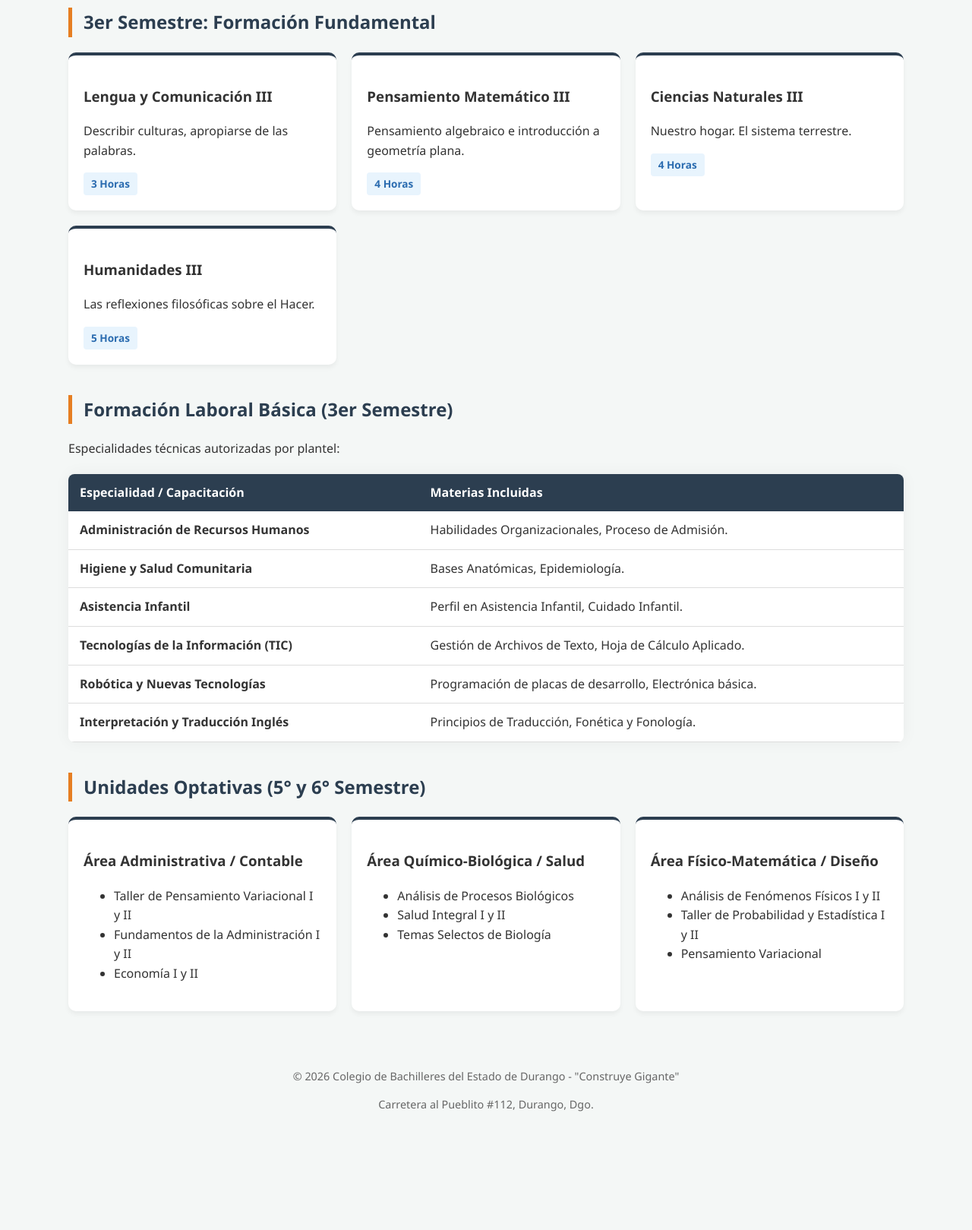
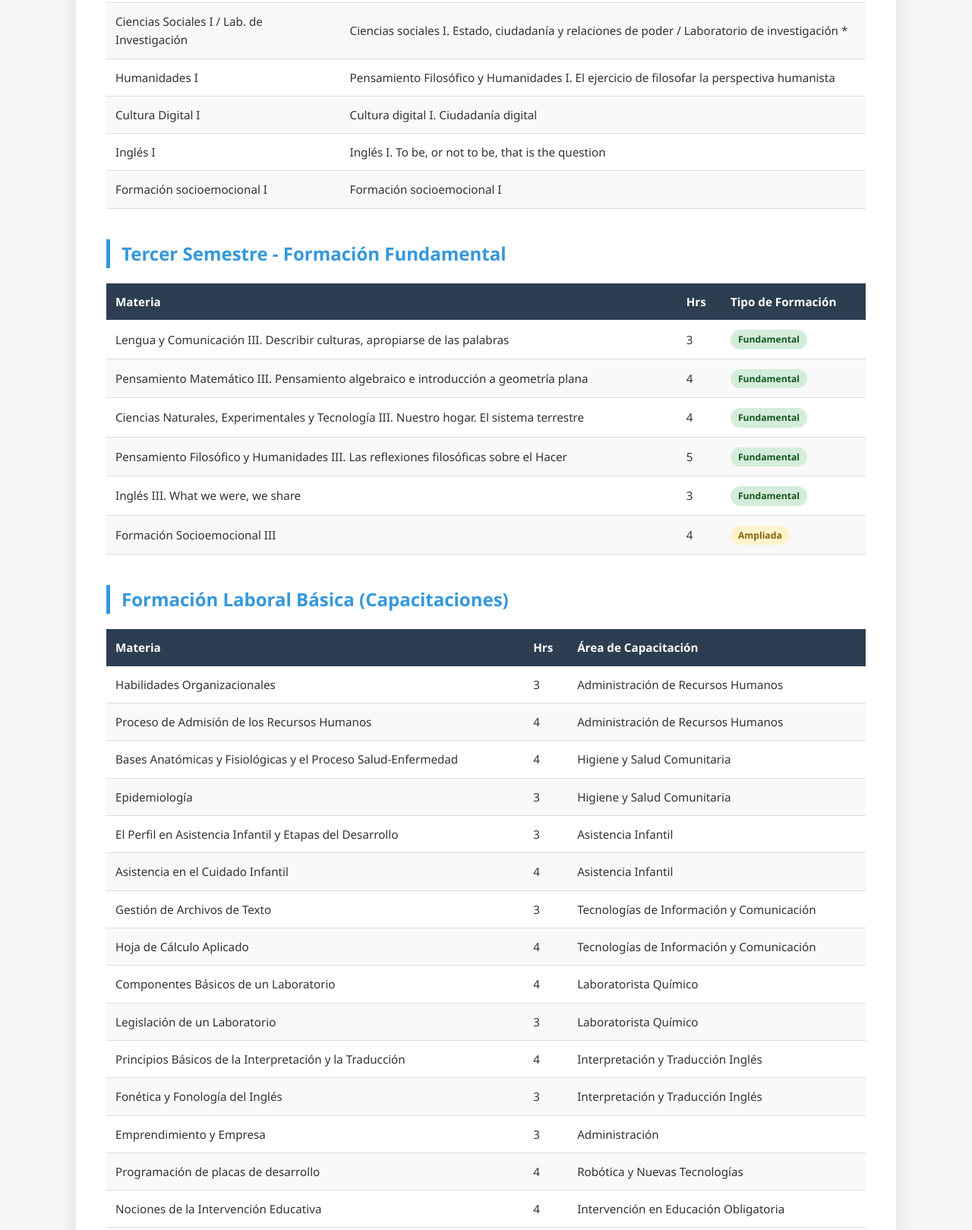
Before and after one commit to ezamarripa-creator/MALLA_CURRICULAR_NEM-2025_COBAED, a plain HTML site: page index.html in a window 1280 px wide. Shown: the part 833-2452 px from the top of the page at 76% size. Before the commit the page ends 2353 px from the top, so only its background shows below. Drawn offline with Linux system fonts and the light colour scheme.

Commit message:
Update index.html

```diff
--- a/index.html
+++ b/index.html
@@ -7,10 +7,11 @@
     <style>
         :root {
             --primary-color: #2c3e50;
-            --accent-color: #e67e22;
+            --secondary-color: #e74c3c;
+            --accent-color: #3498db;
             --bg-color: #f4f7f6;
-            --card-bg: #ffffff;
             --text-color: #333;
+            --white: #ffffff;
         }
 
         body {
@@ -19,249 +20,212 @@
             color: var(--text-color);
             line-height: 1.6;
             margin: 0;
-            padding: 0;
+            padding: 20px;
+        }
+
+        .container {
+            max-width: 1000px;
+            margin: 0 auto;
+            background: var(--white);
+            padding: 40px;
+            border-radius: 12px;
+            box-shadow: 0 10px 25px rgba(0,0,0,0.1);
         }
 
         header {
-            background: linear-gradient(135deg, #00467f, #a5c7e7);
-            color: white;
-            padding: 40px 20px;
             text-align: center;
-            box-shadow: 0 2px 10px rgba(0,0,0,0.1);
+            border-bottom: 3px solid var(--primary-color);
+            margin-bottom: 30px;
+            padding-bottom: 20px;
         }
 
-        .container {
-            max-width: 1100px;
-            margin: 20px auto;
-            padding: 0 20px;
+        .logo-text {
+            font-weight: bold;
+            font-size: 1.5em;
+            color: var(--primary-color);
+            text-transform: uppercase;
+            letter-spacing: 2px;
         }
 
-        .download-section {
+        h1 { color: var(--primary-color); margin-bottom: 5px; }
+        h2 { color: var(--accent-color); border-left: 5px solid var(--accent-color); padding-left: 15px; margin-top: 40px; }
+        h3 { color: var(--secondary-color); font-size: 1.1em; }
+
+        .download-container {
             text-align: center;
             margin: 30px 0;
         }
 
         .btn-download {
-            background-color: var(--accent-color);
-            color: white;
+            background-color: var(--secondary-color);
+            color: var(--white);
             padding: 15px 30px;
             text-decoration: none;
             border-radius: 50px;
             font-weight: bold;
-            transition: transform 0.3s, background-color 0.3s;
-            display: inline-block;
-            box-shadow: 0 4px 15px rgba(230, 126, 34, 0.4);
+            transition: all 0.3s ease;
+            display: inline-flex;
+            align-items: center;
+            box-shadow: 0 4px 15px rgba(231, 76, 60, 0.4);
         }
 
         .btn-download:hover {
-            background-color: #d35400;
-            transform: translateY(-3px);
-        }
-
-        h2 {
-            color: var(--primary-color);
-            border-left: 5px solid var(--accent-color);
-            padding-left: 15px;
-            margin-top: 40px;
-        }
-
-        .grid {
-            display: grid;
-            grid-template-columns: repeat(auto-fit, minmax(300px, 1fr));
-            gap: 20px;
-            margin-top: 20px;
-        }
-
-        .card {
-            background: var(--card-bg);
-            padding: 20px;
-            border-radius: 10px;
-            box-shadow: 0 4px 6px rgba(0,0,0,0.05);
-            border-top: 4px solid var(--primary-color);
+            background-color: #c0392b;
+            transform: translateY(-2px);
+            box-shadow: 0 6px 20px rgba(231, 76, 60, 0.6);
         }
 
         table {
             width: 100%;
             border-collapse: collapse;
-            background: white;
             margin: 20px 0;
-            border-radius: 8px;
-            overflow: hidden;
-            box-shadow: 0 0 20px rgba(0,0,0,0.05);
+            font-size: 0.95em;
         }
 
         th {
             background-color: var(--primary-color);
-            color: white;
+            color: var(--white);
             text-align: left;
-            padding: 12px 15px;
+            padding: 12px;
         }
 
         td {
-            padding: 12px 15px;
+            padding: 12px;
             border-bottom: 1px solid #ddd;
         }
 
-        tr:hover {
-            background-color: #f1f1f1;
+        tr:nth-child(even) { background-color: #f9f9f9; }
+        tr:hover { background-color: #f1f1f1; }
+
+        .info-panel {
+            background: #eef2f3;
+            padding: 20px;
+            border-radius: 8px;
+            margin-bottom: 20px;
+            font-size: 0.9em;
+        }
+
+        footer {
+            margin-top: 50px;
+            text-align: center;
+            font-size: 0.85em;
+            color: #777;
+            border-top: 1px solid #eee;
+            padding-top: 20px;
         }
 
         .badge {
             display: inline-block;
-            padding: 4px 10px;
-            border-radius: 4px;
-            font-size: 0.85em;
+            padding: 3px 10px;
+            border-radius: 20px;
+            font-size: 0.8em;
             font-weight: bold;
         }
+        .fundamental { background: #d4edda; color: #155724; }
+        .ampliada { background: #fff3cd; color: #856404; }
 
-        .fundamental { background: #e8f4fd; color: #2b6cb0; }
-        .laboral { background: #fff5f5; color: #c53030; }
-
-        footer {
-            text-align: center;
-            padding: 40px;
-            font-size: 0.9em;
-            color: #666;
+        @media (max-width: 600px) {
+            .container { padding: 15px; }
+            table { font-size: 0.8em; }
+            th, td { padding: 8px; }
         }
     </style>
 </head>
 <body>
 
+<div class="container">
     <header>
-    <h1>Implementación Marco Curricular Común 2025</h1>
-    <p>Colegio de Bachilleres del Estado de Durango (COBAED)</p>
+        <div class="logo-text">CONSTRUYENDO LA RUTA </div>
+        <p>HACIA UNA MEJORA CONTINUA</p>
+        <h1>Implementación del Marco Curricular Común 2025</h1>
+        <p><strong>COBAED</strong> - Colegio de Bachilleres del Estado de Durango</p>
     </header>
 
-<div class="container">
-
-    <div class="download-section">
-        <a href="https://drive.google.com/file/d/1vWbLgZ6JwMroCU294mIQ-GHSYUBLHKxx/view?usp=drive_link" target="_blank" class="btn-download">
-            📩 Descargar Oficio Original (PDF)
+    <div class="download-container">
+        <a href="https://drive.google.com/file/d/1yyyYtUr3y_tq8jbgBGDBDZ4ly_X2fjrT/view?usp=drive_link" class="btn-download" target="_blank">
+            ⬇️ Descargar PDF Original
         </a>
     </div>
 
-    <section>
-        <h2>1er Semestre: Transición de Unidades (UAC)</h2>
+    <div class="info-panel">
+        <strong>Documentos de Referencia:</strong><br>
+        • Primer Semestre: Oficio DGCB/1315/202<br>
+        • Tercer Semestre: Oficio No. DiAc/173/2026
+    </div>
+
+    <h2>Primer Semestre (MCCEMS 2025)</h2>
     <table>
         <thead>
             <tr>
-                    <th>Modelo Anterior (UAC)</th>
+                <th>UAC (Modelo Anterior)</th>
                 <th>Asignatura (MCCEMS 2025)</th>
             </tr>
         </thead>
         <tbody>
             <tr><td>Lengua y Comunicación I</td><td>Lengua y comunicación I. Leer y escribir para pensarnos juntos</td></tr>
             <tr><td>Pensamiento Matemático I</td><td>Pensamiento matemático I. Pensamiento aritmético</td></tr>
-                <tr><td>La materia y sus interacciones</td><td>Ciencias Naturales, Tecnología I. Invitación a la ciencia</td></tr>
-                <tr><td>Ciencias Sociales I / Lab. Investigación</td><td>Ciencias sociales I. Estado, ciudadanía y relaciones de poder</td></tr>
-                <tr><td>Humanidades I</td><td>Pensamiento Filosófico y Humanidades I. El ejercicio de filosofar</td></tr>
+            <tr><td>La materia y sus interacciones</td><td>Ciencias Naturales, Experimentales y Tecnología I. Invitación a la ciencia. Naturaleza de la materia</td></tr>
+            <tr><td>Ciencias Sociales I / Lab. de Investigación</td><td>Ciencias sociales I. Estado, ciudadanía y relaciones de poder / Laboratorio de investigación *</td></tr>
+            <tr><td>Humanidades I</td><td>Pensamiento Filosófico y Humanidades I. El ejercicio de filosofar la perspectiva humanista</td></tr>
             <tr><td>Cultura Digital I</td><td>Cultura digital I. Ciudadanía digital</td></tr>
             <tr><td>Inglés I</td><td>Inglés I. To be, or not to be, that is the question</td></tr>
+            <tr><td>Formación socioemocional I</td><td>Formación socioemocional I</td></tr>
         </tbody>
     </table>
-    </section>
 
-    <section>
-        <h2>3er Semestre: Formación Fundamental</h2>
-        <div class="grid">
-            <div class="card">
-                <h3>Lengua y Comunicación III</h3>
-                <p>Describir culturas, apropiarse de las palabras.</p>
-                <span class="badge fundamental">3 Horas</span>
-            </div>
-            <div class="card">
-                <h3>Pensamiento Matemático III</h3>
-                <p>Pensamiento algebraico e introducción a geometría plana.</p>
-                <span class="badge fundamental">4 Horas</span>
-            </div>
-            <div class="card">
-                <h3>Ciencias Naturales III</h3>
-                <p>Nuestro hogar. El sistema terrestre.</p>
-                <span class="badge fundamental">4 Horas</span>
-            </div>
-            <div class="card">
-                <h3>Humanidades III</h3>
-                <p>Las reflexiones filosóficas sobre el Hacer.</p>
-                <span class="badge fundamental">5 Horas</span>
-            </div>
-        </div>
-    </section>
-
-    <section>
-        <h2>Formación Laboral Básica (3er Semestre)</h2>
-        <p>Especialidades técnicas autorizadas por plantel:</p>
+    <h2>Tercer Semestre - Formación Fundamental</h2>
     <table>
         <thead>
             <tr>
-                    <th>Especialidad / Capacitación</th>
-                    <th>Materias Incluidas</th>
+                <th>Materia</th>
+                <th>Hrs</th>
+                <th>Tipo de Formación</th>
             </tr>
         </thead>
         <tbody>
-                <tr>
-                    <td><b>Administración de Recursos Humanos</b></td>
-                    <td>Habilidades Organizacionales, Proceso de Admisión.</td>
-                </tr>
-                <tr>
-                    <td><b>Higiene y Salud Comunitaria</b></td>
-                    <td>Bases Anatómicas, Epidemiología.</td>
-                </tr>
-                <tr>
-                    <td><b>Asistencia Infantil</b></td>
-                    <td>Perfil en Asistencia Infantil, Cuidado Infantil.</td>
-                </tr>
-                <tr>
-                    <td><b>Tecnologías de la Información (TIC)</b></td>
-                    <td>Gestión de Archivos de Texto, Hoja de Cálculo Aplicado.</td>
-                </tr>
-                <tr>
-                    <td><b>Robótica y Nuevas Tecnologías</b></td>
-                    <td>Programación de placas de desarrollo, Electrónica básica.</td>
-                </tr>
-                <tr>
-                    <td><b>Interpretación y Traducción Inglés</b></td>
-                    <td>Principios de Traducción, Fonética y Fonología.</td>
-                </tr>
+            <tr><td>Lengua y Comunicación III. Describir culturas, apropiarse de las palabras</td><td>3</td><td><span class="badge fundamental">Fundamental</span></td></tr>
+            <tr><td>Pensamiento Matemático III. Pensamiento algebraico e introducción a geometría plana</td><td>4</td><td><span class="badge fundamental">Fundamental</span></td></tr>
+            <tr><td>Ciencias Naturales, Experimentales y Tecnología III. Nuestro hogar. El sistema terrestre</td><td>4</td><td><span class="badge fundamental">Fundamental</span></td></tr>
+            <tr><td>Pensamiento Filosófico y Humanidades III. Las reflexiones filosóficas sobre el Hacer</td><td>5</td><td><span class="badge fundamental">Fundamental</span></td></tr>
+            <tr><td>Inglés III. What we were, we share</td><td>3</td><td><span class="badge fundamental">Fundamental</span></td></tr>
+            <tr><td>Formación Socioemocional III</td><td>4</td><td><span class="badge ampliada">Ampliada</span></td></tr>
         </tbody>
     </table>
-    </section>
 
-    <section>
-        <h2>Unidades Optativas (5° y 6° Semestre)</h2>
-        <div class="grid">
-            <div class="card">
-                <h3>Área Administrativa / Contable</h3>
-                <ul>
-                    <li>Taller de Pensamiento Variacional I y II</li>
-                    <li>Fundamentos de la Administración I y II</li>
-                    <li>Economía I y II</li>
-                </ul>
-            </div>
-            <div class="card">
-                <h3>Área Químico-Biológica / Salud</h3>
-                <ul>
-                    <li>Análisis de Procesos Biológicos</li>
-                    <li>Salud Integral I y II</li>
-                    <li>Temas Selectos de Biología</li>
-                </ul>
-            </div>
-            <div class="card">
-                <h3>Área Físico-Matemática / Diseño</h3>
-                <ul>
-                    <li>Análisis de Fenómenos Físicos I y II</li>
-                    <li>Taller de Probabilidad y Estadística I y II</li>
-                    <li>Pensamiento Variacional</li>
-                </ul>
-            </div>
-        </div>
-    </section>
-
-</div>
+    <h2>Formación Laboral Básica (Capacitaciones)</h2>
+    <table>
+        <thead>
+            <tr>
+                <th>Materia</th>
+                <th>Hrs</th>
+                <th>Área de Capacitación</th>
+            </tr>
+        </thead>
+        <tbody>
+            <tr><td>Habilidades Organizacionales</td><td>3</td><td>Administración de Recursos Humanos</td></tr>
+            <tr><td>Proceso de Admisión de los Recursos Humanos</td><td>4</td><td>Administración de Recursos Humanos</td></tr>
+            <tr><td>Bases Anatómicas y Fisiológicas y el Proceso Salud-Enfermedad</td><td>4</td><td>Higiene y Salud Comunitaria</td></tr>
+            <tr><td>Epidemiología</td><td>3</td><td>Higiene y Salud Comunitaria</td></tr>
+            <tr><td>El Perfil en Asistencia Infantil y Etapas del Desarrollo</td><td>3</td><td>Asistencia Infantil</td></tr>
+            <tr><td>Asistencia en el Cuidado Infantil</td><td>4</td><td>Asistencia Infantil</td></tr>
+            <tr><td>Gestión de Archivos de Texto</td><td>3</td><td>Tecnologías de Información y Comunicación</td></tr>
+            <tr><td>Hoja de Cálculo Aplicado</td><td>4</td><td>Tecnologías de Información y Comunicación</td></tr>
+            <tr><td>Componentes Básicos de un Laboratorio</td><td>4</td><td>Laboratorista Químico</td></tr>
+            <tr><td>Legislación de un Laboratorio</td><td>3</td><td>Laboratorista Químico</td></tr>
+            <tr><td>Principios Básicos de la Interpretación y la Traducción</td><td>4</td><td>Interpretación y Traducción Inglés</td></tr>
+            <tr><td>Fonética y Fonología del Inglés</td><td>3</td><td>Interpretación y Traducción Inglés</td></tr>
+            <tr><td>Emprendimiento y Empresa</td><td>3</td><td>Administración</td></tr>
+            <tr><td>Programación de placas de desarrollo</td><td>4</td><td>Robótica y Nuevas Tecnologías</td></tr>
+            <tr><td>Nociones de la Intervención Educativa</td><td>4</td><td>Intervención en Educación Obligatoria</td></tr>
+        </tbody>
+    </table>
 
     <footer>
-    <p>© 2026 Colegio de Bachilleres del Estado de Durango - "Construye Gigante"</p>
-    <p>Carretera al Pueblito #112, Durango, Dgo.</p>
+        <p><strong>COBAED - Dirección Académica</strong></p>
+        <p>Carretera al Pueblito #112, El Pueblito, Durango, Dgo. CP 34307</p>
+        <p>Teléfono: (618) 137 3900</p>
     </footer>
+</div>
 
 </body>
 </html>
```
Lines whose indentation alone changed are shown as unchanged.
